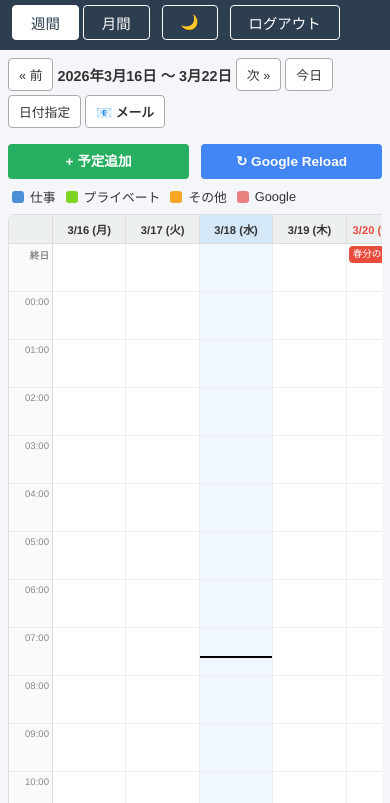
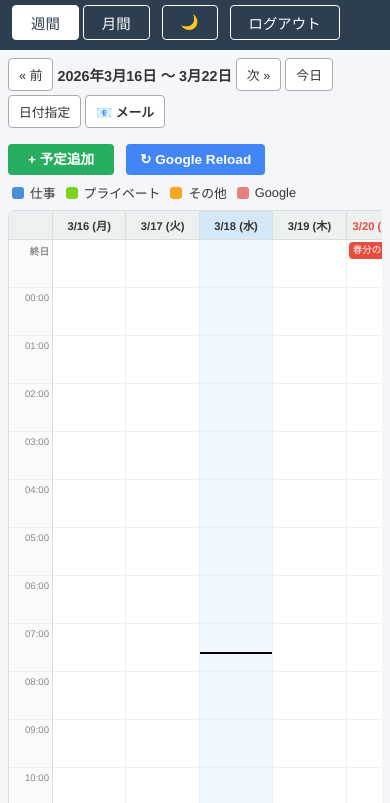
Before and after one commit to ars-horikoshi/my-homepage, a website: page index.html in a window 390 px wide. Shown: the part 41-844 px from the top of the page. Drawn offline with Linux system fonts and the light colour scheme; no server answers.

Commit message:
fix: prevent button text wrapping and nav-actions button size inflation
- Add white-space: nowrap to nav buttons, btn-add, btn-gcal-reload
- Remove flex: 1 from btn-add/btn-gcal-reload in 768px media query
  that caused them to expand on narrow PC screens and portrait mobile

Co-Authored-By: Claude Sonnet 4.6 <noreply@anthropic.com>

```diff
--- a/style.css
+++ b/style.css
@@ -169,6 +169,7 @@ header h1 {
   border-radius: 4px;
   cursor: pointer;
   font-size: 0.85rem;
+  white-space: nowrap;
 }
 
 .nav-bar button:hover {
@@ -507,6 +508,7 @@ header h1 {
   font-size: 0.85rem;
   font-weight: bold;
   line-height: 1.4;
+  white-space: nowrap;
   transition: background 0.2s;
 }
 
@@ -765,6 +767,7 @@ header h1 {
   font-size: 0.85rem;
   font-weight: bold;
   line-height: 1.4;
+  white-space: nowrap;
   transition: background 0.2s;
 }
 
@@ -997,12 +1000,6 @@ header h1 {
     padding: 0 12px 8px;
   }
 
-  .btn-add,
-  .btn-gcal-reload {
-    flex: 1;
-    text-align: center;
-    padding: 8px 12px;
-  }
 
   #weekly-view {
     margin: 0 8px 16px;
```
